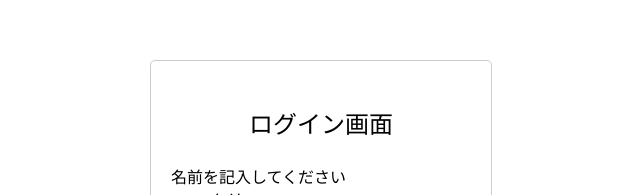
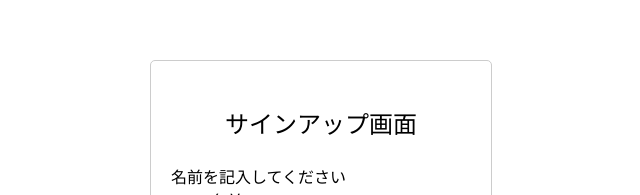
Before and after one commit to nararaki/remsHackson2023-nararaki, a website: page regislation/regislation.html in a window 1280 px wide. Shown: the part 140-335 px from the top of the page, without its empty margins (319-959 px from the left). Drawn offline with Linux system fonts and the light colour scheme; a web font is replaced by a local one.

Commit message:
名前修正

```diff
--- a/regislation/regislation.html
+++ b/regislation/regislation.html
@@ -2,14 +2,14 @@
 <html lang="ja">
     <head>
         <meta charset="UTF-8">
-        <title>ログイン画面</title>
+        <title>サインアップ画面</title>
         <link href="form.css" rel="stylesheet" type="text/css">
         <link href="https://fonts.googleapis.com/css2?family=Dela+Gothic+One&display=swap" rel="stylesheet">
         <meta name="viewport" content="width=device-width, initial-scale=1.0">
     </head>
     <body>
         <form>
-            <p class="fsize"> ログイン画面</p>
+            <p class="fsize"> サインアップ画面</p>
             <dl>
                 <dt>名前を記入してください</dt>
                 <dd>
```
